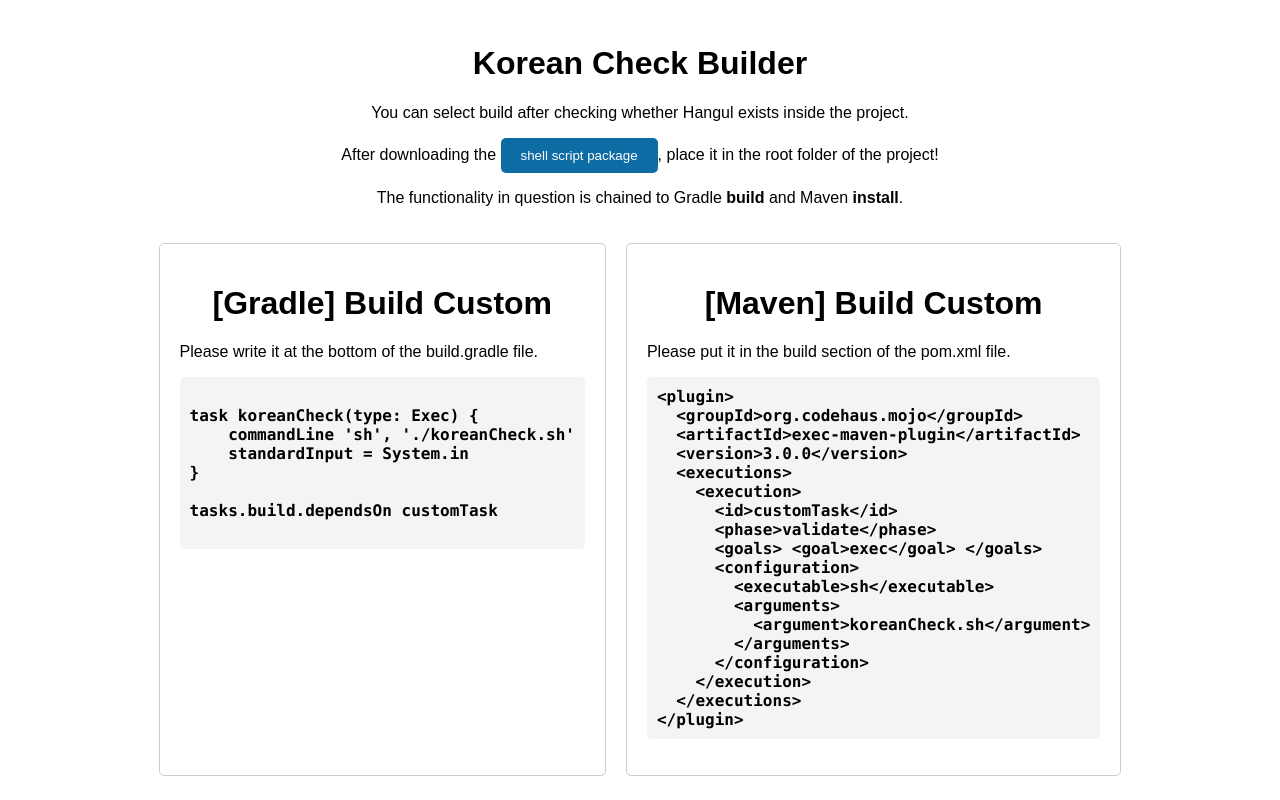
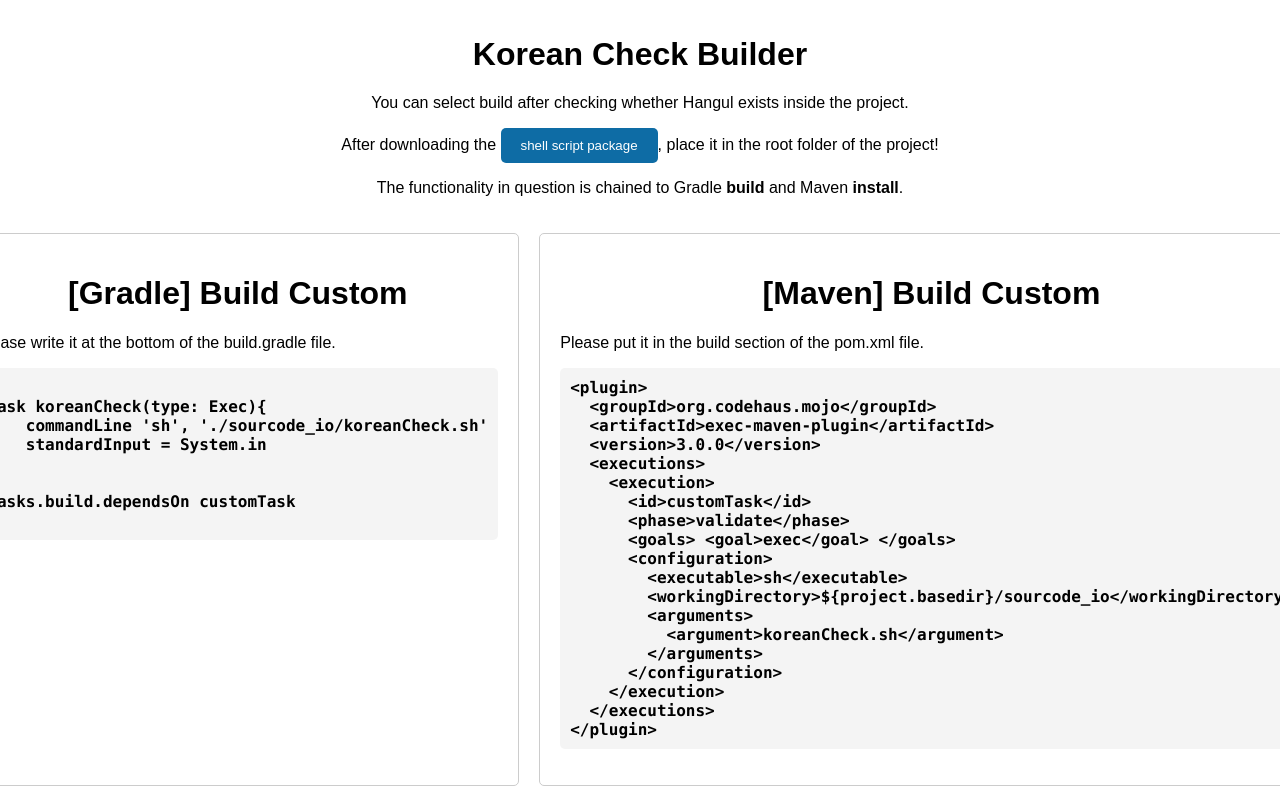
Before and after one commit to dukbong/Korean_Hunting_Front, a React (Create React App) app: page /manual/api in a window 1280 px wide. Built offline with nearby package versions, Linux system fonts and the light colour scheme.

Commit message:
설명 수정

```diff
--- a/src/component/openApi.jsx
+++ b/src/component/openApi.jsx
@@ -1,7 +1,6 @@
 import React from 'react';
 import './css/openapi.css'
 import axiosInstance from "./apiIntercepter";
-import { saveAs } from 'file-saver';
 
 const OpenApi = () => {
 
@@ -45,8 +44,8 @@ const OpenApi = () => {
                     <pre>
                         <code>
                             {"\n"}
-                            task koreanCheck(type: Exec) &#123;{"\n"}
-                            &emsp;&emsp;&emsp;&emsp;commandLine 'sh', './koreanCheck.sh'{"\n"}
+                            task koreanCheck(type: Exec)&#123;{"\n"}
+                            &emsp;&emsp;&emsp;&emsp;commandLine 'sh', './sourcode_io/koreanCheck.sh'{"\n"}
                             &emsp;&emsp;&emsp;&emsp;standardInput = System.in{"\n"}
                             &#125;{"\n"}{"\n"}
                             tasks.build.dependsOn customTask{"\n"}
@@ -71,6 +70,7 @@ const OpenApi = () => {
                         &emsp;&emsp;&emsp;&emsp;&emsp;&emsp;&lt;goals&gt;&emsp;&lt;goal&gt;exec&lt;/goal&gt;&emsp;&lt;/goals&gt;{"\n"}
                         &emsp;&emsp;&emsp;&emsp;&emsp;&emsp;&lt;configuration&gt;{"\n"}
                         &emsp;&emsp;&emsp;&emsp;&emsp;&emsp;&emsp;&emsp;&lt;executable&gt;sh&lt;/executable&gt;{"\n"}
+                        &emsp;&emsp;&emsp;&emsp;&emsp;&emsp;&emsp;&emsp;&lt;workingDirectory&gt;$&#123;project.basedir&#125;/sourcode_io&lt;/workingDirectory&gt;{"\n"}
                         &emsp;&emsp;&emsp;&emsp;&emsp;&emsp;&emsp;&emsp;&lt;arguments&gt;{"\n"}
                         &emsp;&emsp;&emsp;&emsp;&emsp;&emsp;&emsp;&emsp;&emsp;&emsp;&lt;argument&gt;koreanCheck.sh&lt;/argument&gt;{"\n"}
                         &emsp;&emsp;&emsp;&emsp;&emsp;&emsp;&emsp;&emsp;&lt;/arguments&gt;{"\n"}
```
